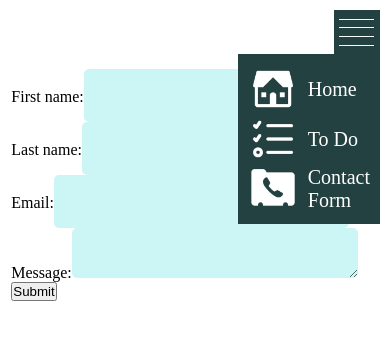
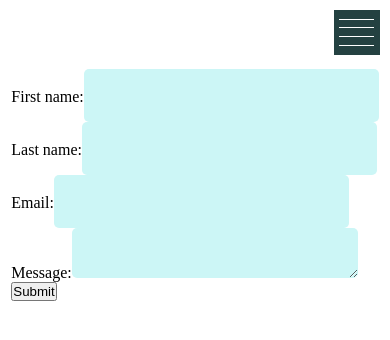
Before and after one commit to Lilian-UXR/Task-Management-Web-App, a React (Create React App) app in the folder my-todo-app/: page /contact in a window 390 px wide. Shown: the top 340 px of the page. Built offline with nearby package versions, Linux system fonts and the light colour scheme.

Commit message:
Update mobile menu link and navigation
Update mobile menu link and navigation; adding in the correct link paths and the function to manage the opening and closing of mobile menu

```diff
--- a/my-todo-app/src/Components/hamburger.jsx
+++ b/my-todo-app/src/Components/hamburger.jsx
@@ -8,14 +8,19 @@ import ToDoList from "../images/To Do List.png";
 function Hamburger() {
   const [isOpen, setisOpen] = useState(false);
 
+  function handleOpen() {
+    setisOpen((prev) => !prev);
+  }
+
   return (
     <nav className="mobile">
       <div className="mobile-wrapper">
-        <img src={HamburgerIcon} alt="hamburger menu" />
+        <img src={HamburgerIcon} onClick={handleOpen} alt="hamburger menu" />
+        {isOpen && (
           <ul className="dropdown">
             <li>
               <Link to="/">
-              <div className="mobile-link">
+                <div className="mobile-link" onClick={handleOpen}>
                   <img src={House} alt="house icon" />
                   <p>Home</p>
                 </div>
@@ -23,7 +28,7 @@ function Hamburger() {
             </li>
             <li>
               <Link to="/todo">
-              <div className="mobile-link">
+                <div className="mobile-link" onClick={handleOpen}>
                   <img src={ToDoList} alt="to do icon" />
                   <p>To Do</p>
                 </div>
@@ -31,13 +36,14 @@ function Hamburger() {
             </li>
             <li>
               <Link to="/contact">
-              <div className="mobile-link">
+                <div className="mobile-link" onClick={handleOpen}>
                   <img src={Contact} alt="contact icon" />
                   <p>Contact Form</p>
                 </div>
               </Link>
             </li>
           </ul>
+        )}
       </div>
     </nav>
   );
--- a/my-todo-app/src/index.css
+++ b/my-todo-app/src/index.css
@@ -59,8 +59,8 @@ textarea {
   border-radius: 5px;
 }
 
-ul {
-  padding: 0;
+.contact-form {
+  list-style-type: none;
 }
 
 .todo-item {
```
Lines whose indentation alone changed are shown as unchanged.
